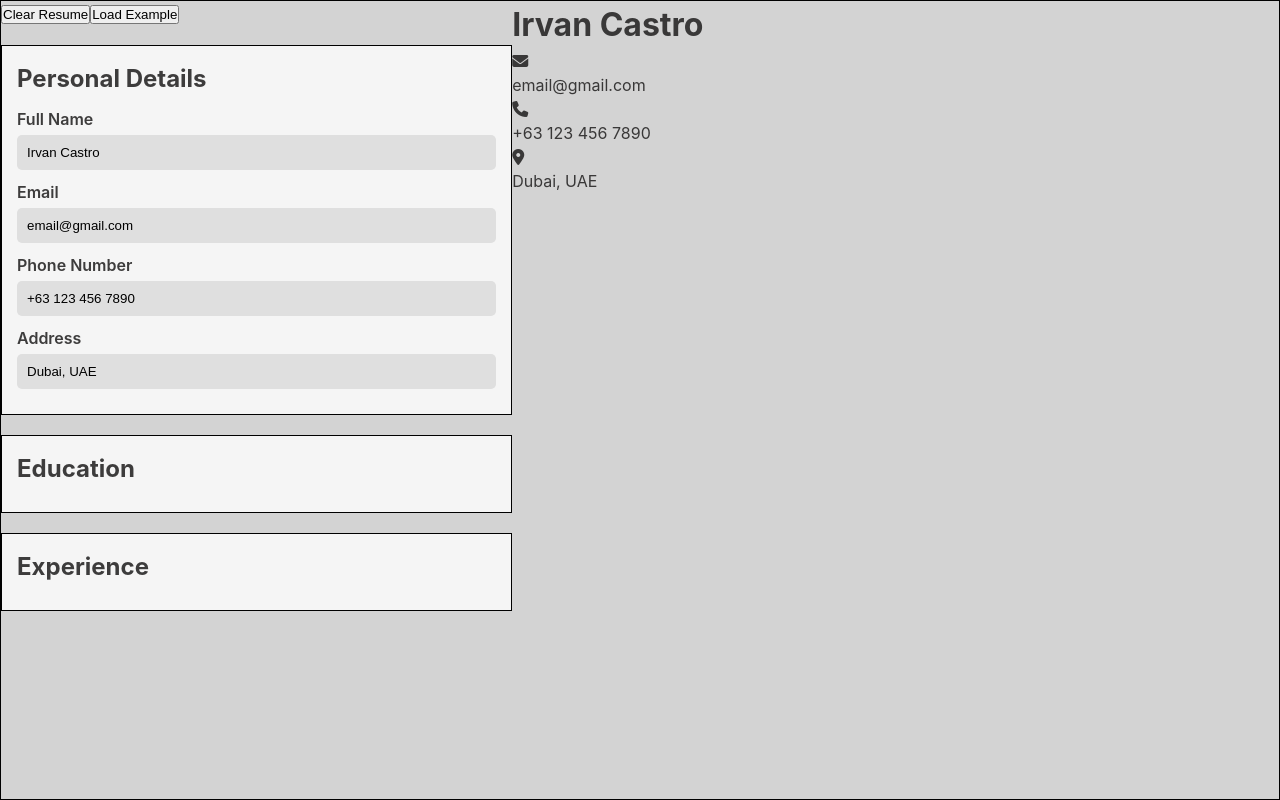
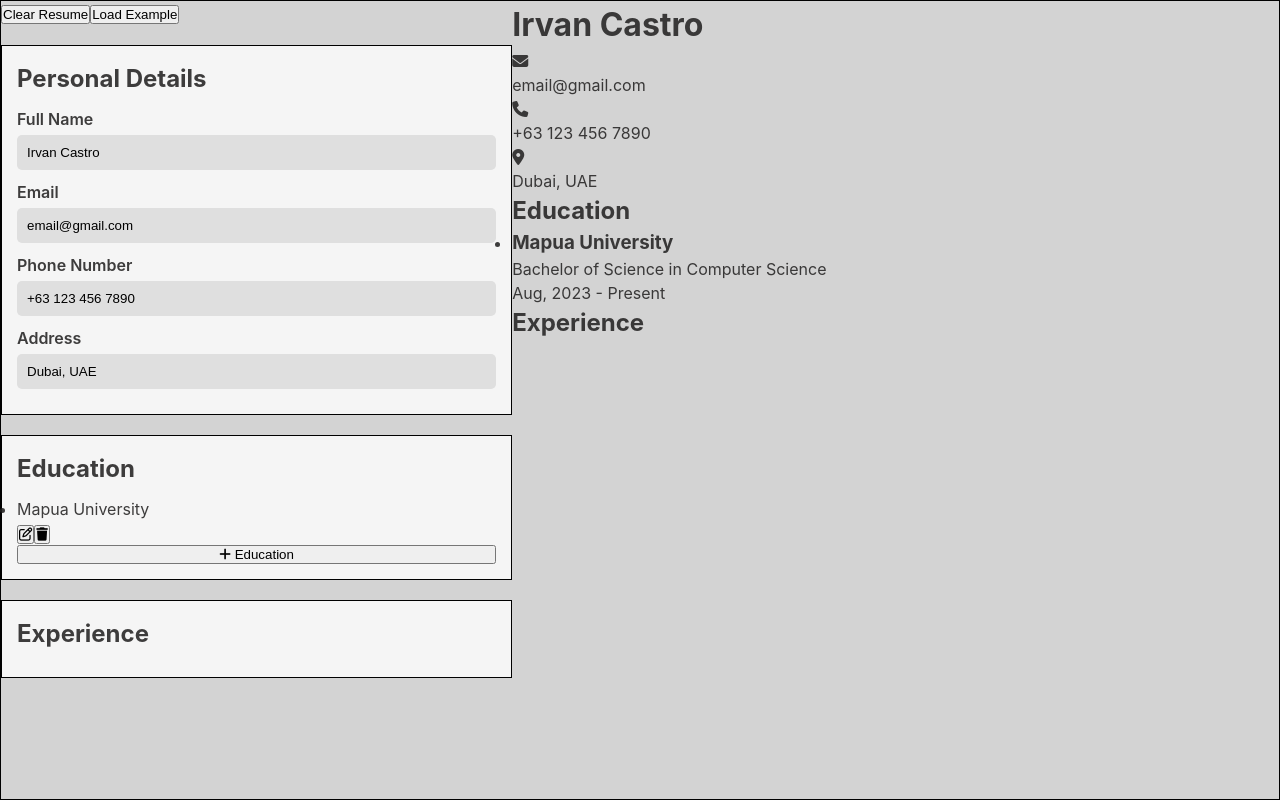
Before and after one commit to SenSlay/cv-builder, a React (Vite) app: page / in a window 1280 px wide. Built offline with nearby package versions, Linux system fonts and the light colour scheme.

Commit message:
use PersonalDetailsEdit and EducationEdit component add the education-info section in the cv container

```diff
--- a/src/App.jsx
+++ b/src/App.jsx
@@ -1,7 +1,7 @@
 import { useState } from 'react'
 import './App.css'
-import InputGroup from './components/InputGroup'
-
+import PersonalDetailsEdit from './components/PersonalDetailsEdit';
+import EducationEdit from './components/EducationEdit';
 
 function App() {
   const [formData, setFormData] = useState({
@@ -11,6 +11,7 @@ function App() {
     address: 'Dubai, UAE',
   });
 
+  // Handle personal info input change
   const handleInputChange = (e) => {
     const { name, value } = e.target;
 
@@ -20,6 +21,38 @@ function App() {
     });
   };
 
+  const initialEducation = [
+    {
+      school: 'Mapua University',
+      degree: 'Bachelor of Science in Computer Science',
+      'start-date': 'Aug, 2023',
+      'end-date': 'Present',
+    }
+  ]
+
+  const [educationList, setEducationList] = useState(initialEducation);
+  const [showForm, setShowForm] = useState(false);
+
+  // Handle closing the form
+  const handleCloseForm = () => {
+    setShowForm(false);
+  };
+
+  const handleAddEducation = (e) => {
+    e.preventDefault();
+    console.log(e)
+
+    const formData = new FormData(e.target);
+    const newEducation = {
+      school: formData.get('school'),
+      degree: formData.get('degree'),
+      'start-date': formData.get('start-date'),
+      'end-date': formData.get('end-date')
+    }
+    setEducationList([...educationList, newEducation]);
+    handleCloseForm();
+  }
+
   return (
     <>
       <div className='edit-container'>
@@ -28,20 +61,21 @@ function App() {
           <button>Load Example</button>
         </div>
 
-        <div className='personal-details edit-section '>
-          <h2>Personal Details</h2>
-          <div className="input-container">
-            <InputGroup label="Full Name" type="text" id="full-name" name="fullName" value={formData.fullName} onChange={handleInputChange} />
-            <InputGroup label="Email" type="text" id="email" name="email" value={formData.email} onChange={handleInputChange} />
-            <InputGroup label="Phone Number" type="text" id="phone-number" name="phoneNumber" value={formData.phoneNumber} onChange={handleInputChange}/>
-            <InputGroup label="Address" type="text" id="address" name="address" value={formData.address} onChange={handleInputChange}  />
-          </div>
-        </div>
+        <PersonalDetailsEdit
+          formData={formData}
+          handleInputChange={handleInputChange}
+        >
+        </PersonalDetailsEdit>
 
-        <div className='edit-section '>
-          <h2>Education</h2>
-
-        </div>
+        <EducationEdit
+          educationList={educationList}
+          setEducationList={setEducationList}
+          showForm={showForm}
+          setShowForm={setShowForm}
+          handleCloseForm={handleCloseForm}
+          handleAddEducation={handleAddEducation}
+        >
+        </EducationEdit>
 
         <div className='edit-section '>
           <h2>Experience</h2>
@@ -66,6 +100,25 @@ function App() {
             </div>
           </div>
         </div>
+        <div className='education-info cv-section'>
+          <h2>Education</h2>
+          <ul>
+            {educationList.map((education, index) => (
+              <li key={index}>
+                <div>
+                  <h3>{education.school}</h3>
+                  <p>{education.degree}</p>
+                </div>
+                <p>
+                    {education['start-date']} - {education['end-date']}
+                </p>
+              </li>
+            ))}
+          </ul>
+        </div>
+        <div className='cv-section'>
+            <h2>Experience</h2>
+        </div>
       </div>
     </>
   )
```
